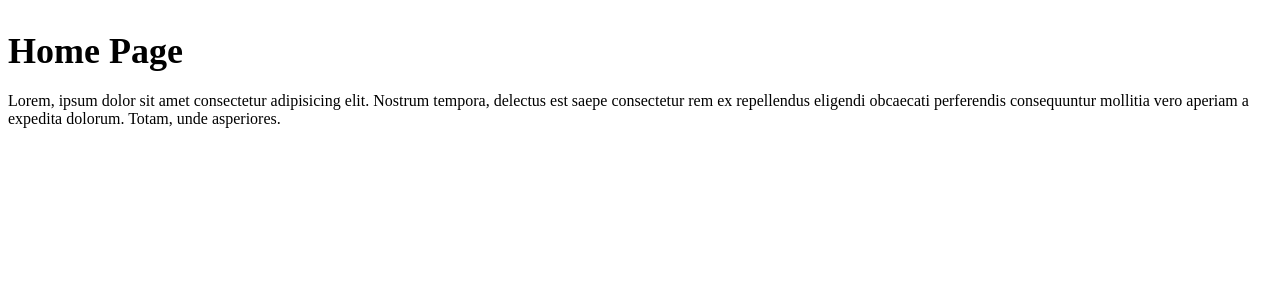
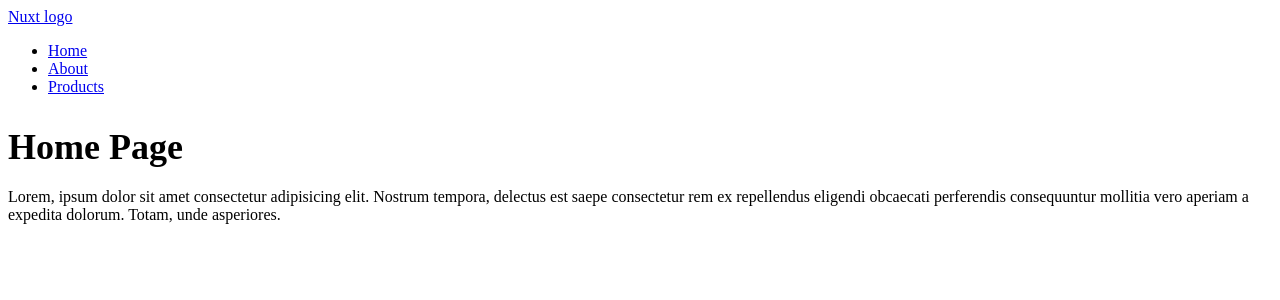
Before and after one commit to sandeep-narayana/NUXT_Crash_Course, a Nuxt app in the folder nuxt_app/: page / in a window 1280 px wide. Shown: the top 300 px of the page. Built offline with nearby package versions, Linux system fonts and the light colour scheme.

Commit message:
how to use links - use NuxtLink instead of href

```diff
--- a/nuxt_app/pages/index.vue
+++ b/nuxt_app/pages/index.vue
@@ -1,4 +1,14 @@
 <template>
+  <header>
+    <NuxtLink to="/">Nuxt logo</NuxtLink>
+    <nav>
+      <ul>
+        <li><NuxtLink to="/">Home</NuxtLink></li>
+        <li><NuxtLink to="/about">About</NuxtLink></li>
+        <li><NuxtLink to="/products">Products</NuxtLink></li>
+      </ul>
+    </nav>
+  </header>
   <h2>Home Page</h2>
   <p>
     Lorem, ipsum dolor sit amet consectetur adipisicing elit. Nostrum tempora,
@@ -7,8 +17,6 @@
     unde asperiores.
   </p>
 </template>
-
-<script></script>
 
 <style scoped>
 h2 {
```
